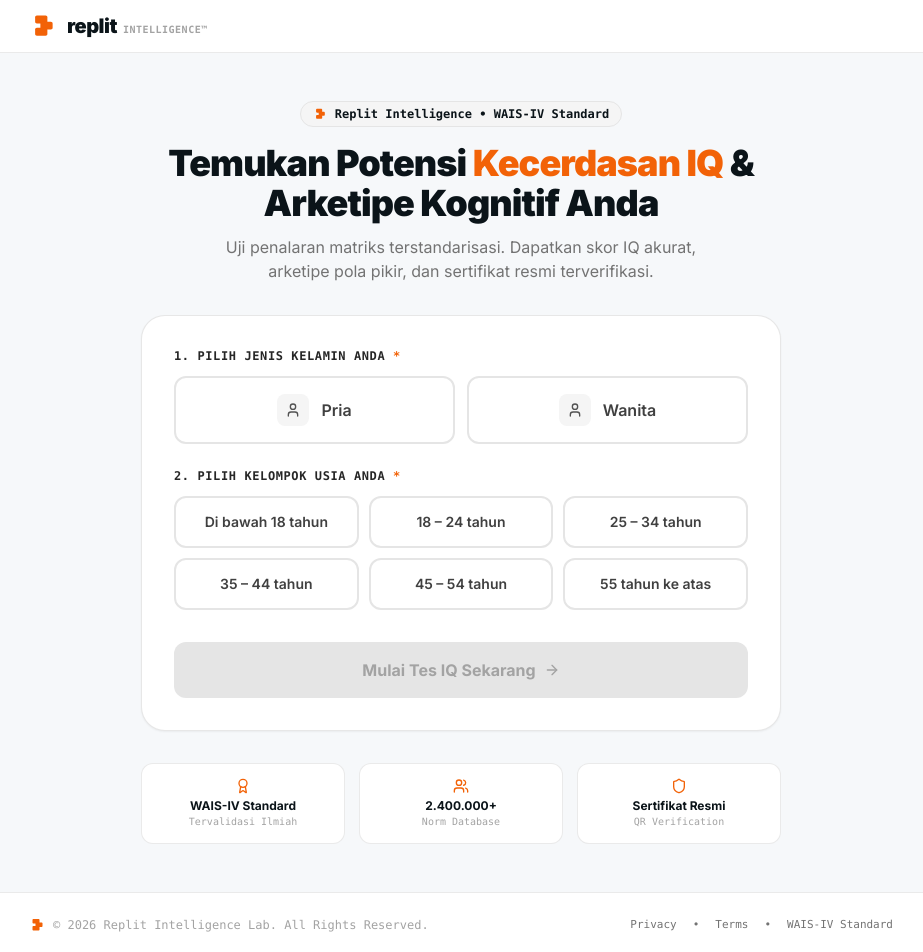
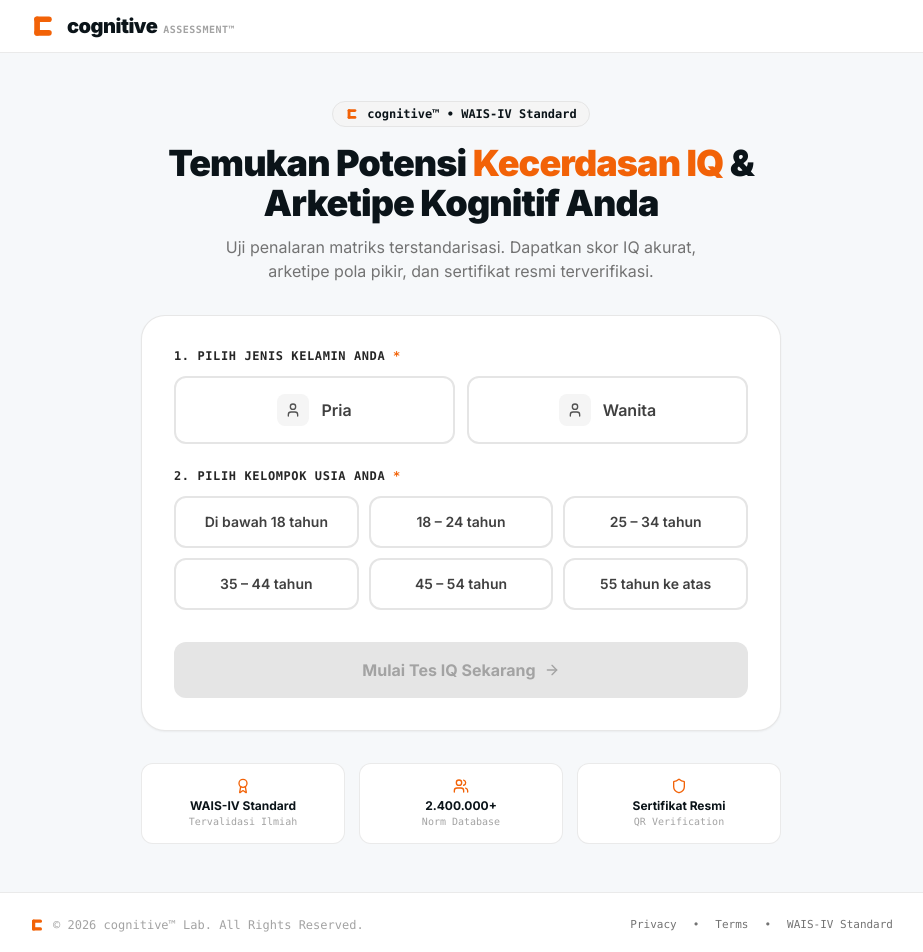
Before and after one commit to baihaqidr/IQ-Test, a React (Vite) app: page / in a window 1280 px wide. Shown: the top 952 px of the page, without its empty margins (179-1102 px from the left). Built offline with nearby package versions, Linux system fonts and the light colour scheme.

Commit message:
Update_Brand_To_Cognitive_With_Modular_C_Logo

```diff
--- a/src/App.jsx
+++ b/src/App.jsx
@@ -45,7 +45,7 @@
       // Finished all questions, calculate score & generate unique license
       const correctCount = Object.values(updatedAnswers).filter(a => a?.isCorrect).length;
       const finalIQ = Math.min(144, Math.max(90, Math.round(92 + (correctCount / questions.length) * 48)));
-      const genLicense = `REPL-ID-${Math.floor(100000 + Math.random() * 900000)}`;
+      const genLicense = `COG-ID-${Math.floor(100000 + Math.random() * 900000)}`;
 
       setCalculatedScore(finalIQ);
       setLicenseId(genLicense);
@@ -184,12 +184,12 @@
           <div className="flex items-center gap-2">
             <div className="w-4 h-4">
               <svg viewBox="0 0 32 32" fill="none" className="w-full h-full">
-                <path d="M7 6C7 4.89543 7.89543 4 9 4H19C20.1046 4 21 4.89543 21 6V11C21 12.1046 20.1046 13 19 13H9C7.89543 13 7 12.1046 7 11V6Z" fill="#F26207"/>
-                <path d="M13 13C13 11.8954 13.8954 11 15 11H25C26.1046 11 27 11.8954 27 13V18C27 19.1046 26.1046 20 25 20H15C13.8954 20 13 19.1046 13 18V13Z" fill="#F26207"/>
-                <path d="M7 20C7 18.8954 7.89543 18 9 18H19C20.1046 18 21 18.8954 21 20V25C21 26.1046 20.1046 27 19 27H9C7.89543 27 7 26.1046 7 25V20Z" fill="#F26207"/>
+                <rect x="6" y="5" width="20" height="6.5" rx="3.25" fill="#F26207" />
+                <rect x="6" y="5" width="6.5" height="22" rx="3.25" fill="#F26207" />
+                <rect x="6" y="20.5" width="20" height="6.5" rx="3.25" fill="#F26207" />
               </svg>
             </div>
-            <p>© 2026 Replit Intelligence Lab. All Rights Reserved.</p>
+            <p>© 2026 cognitive™ Lab. All Rights Reserved.</p>
           </div>
           <div className="flex items-center gap-4 text-[11px] text-neutral-500">
             <span className="hover:text-neutral-800 cursor-pointer">Privacy</span>
--- a/src/components/CalculatingLoader.jsx
+++ b/src/components/CalculatingLoader.jsx
@@ -44,13 +44,13 @@
 
   return (
     <div className="max-w-md mx-auto px-4 py-12 sm:py-16 text-center">
-      {/* Replit Prompt Logo Animated */}
+      {/* cognitive Geometric C Logo Animated */}
       <div className="w-16 h-16 rounded-2xl bg-white border border-neutral-200 shadow-sm flex items-center justify-center mx-auto mb-6 relative">
         <div className="w-9 h-9">
           <svg viewBox="0 0 32 32" fill="none" className="w-full h-full animate-pulse">
-            <path d="M7 6C7 4.89543 7.89543 4 9 4H19C20.1046 4 21 4.89543 21 6V11C21 12.1046 20.1046 13 19 13H9C7.89543 13 7 12.1046 7 11V6Z" fill="#F26207"/>
-            <path d="M13 13C13 11.8954 13.8954 11 15 11H25C26.1046 11 27 11.8954 27 13V18C27 19.1046 26.1046 20 25 20H15C13.8954 20 13 19.1046 13 18V13Z" fill="#F26207"/>
-            <path d="M7 20C7 18.8954 7.89543 18 9 18H19C20.1046 18 21 18.8954 21 20V25C21 26.1046 20.1046 27 19 27H9C7.89543 27 7 26.1046 7 25V20Z" fill="#F26207"/>
+            <rect x="6" y="5" width="20" height="6.5" rx="3.25" fill="#F26207" />
+            <rect x="6" y="5" width="6.5" height="22" rx="3.25" fill="#F26207" />
+            <rect x="6" y="20.5" width="20" height="6.5" rx="3.25" fill="#F26207" />
           </svg>
         </div>
       </div>
@@ -59,7 +59,7 @@
         Menganalisis Profil Kognitif
       </h2>
       <p className="text-xs text-neutral-500 mt-1 font-mono">
-        Replit Neural Psychometric Engine v4.2
+        cognitive™ Psychometric Engine v4.2
       </p>
 
       {/* Progress Counter & Bar */}
--- a/src/components/CheckoutModal.jsx
+++ b/src/components/CheckoutModal.jsx
@@ -35,7 +35,7 @@
         {!isPaid ? (
           <div>
             <div className="flex items-center gap-2 text-xs font-bold text-[#F26207] uppercase tracking-wider mb-2 font-mono">
-              <Lock className="w-3.5 h-3.5" /> Replit Secure Checkout
+              <Lock className="w-3.5 h-3.5" /> cognitive™ Secure Checkout
             </div>
             <h3 className="text-xl font-black text-[#0B1419]">
               Selesaikan Pembayaran
@@ -162,7 +162,7 @@
             <div className="my-6 p-4 bg-neutral-50 rounded-xl border border-neutral-200 text-left font-mono text-xs">
               <div className="flex items-center justify-between mb-2">
                 <span className="text-neutral-500">Nomor Lisensi:</span>
-                <span className="font-bold text-[#0B1419]">{licenseId || 'REPL-ID-992140'}</span>
+                <span className="font-bold text-[#0B1419]">{licenseId || 'COG-ID-992140'}</span>
               </div>
               <div className="flex items-center justify-between mb-2">
                 <span className="text-neutral-500">Skor Terverifikasi:</span>
@@ -175,7 +175,7 @@
             </div>
 
             <button
-              onClick={() => alert(`Mengunduh Sertifikat Replit_IQ_${user.name.replace(/\s+/g, '_')}.pdf...`)}
+              onClick={() => alert(`Mengunduh Sertifikat cognitive_IQ_${user.name.replace(/\s+/g, '_')}.pdf...`)}
               className="w-full py-4 rounded-xl font-bold text-sm bg-[#0B1419] hover:bg-[#F26207] text-white shadow-md flex items-center justify-center gap-2 cursor-pointer transition-all"
             >
               <Download className="w-4 h-4" />
--- a/src/components/DemographicsStep.jsx
+++ b/src/components/DemographicsStep.jsx
@@ -1,5 +1,5 @@
 import React, { useState } from 'react';
-import { User, Users, Shield, Award, ArrowRight, Brain } from 'lucide-react';
+import { User, Users, Shield, Award, ArrowRight } from 'lucide-react';
 
 const ageGroups = [
   { label: 'Di bawah 18 tahun', value: '<18' },
@@ -27,12 +27,12 @@
         <div className="inline-flex items-center gap-2 px-3 py-1 rounded-full bg-neutral-100 border border-neutral-200 text-[#0B1419] text-xs font-semibold mb-4 font-mono">
           <div className="w-3.5 h-3.5 flex items-center justify-center shrink-0">
             <svg viewBox="0 0 32 32" fill="none" className="w-full h-full">
-              <path d="M7 6C7 4.89543 7.89543 4 9 4H19C20.1046 4 21 4.89543 21 6V11C21 12.1046 20.1046 13 19 13H9C7.89543 13 7 12.1046 7 11V6Z" fill="#F26207"/>
-              <path d="M13 13C13 11.8954 13.8954 11 15 11H25C26.1046 11 27 11.8954 27 13V18C27 19.1046 26.1046 20 25 20H15C13.8954 20 13 19.1046 13 18V13Z" fill="#F26207"/>
-              <path d="M7 20C7 18.8954 7.89543 18 9 18H19C20.1046 18 21 18.8954 21 20V25C21 26.1046 20.1046 27 19 27H9C7.89543 27 7 26.1046 7 25V20Z" fill="#F26207"/>
+              <rect x="6" y="5" width="20" height="6.5" rx="3.25" fill="#F26207" />
+              <rect x="6" y="5" width="6.5" height="22" rx="3.25" fill="#F26207" />
+              <rect x="6" y="20.5" width="20" height="6.5" rx="3.25" fill="#F26207" />
             </svg>
           </div>
-          <span>Replit Intelligence • WAIS-IV Standard</span>
+          <span>cognitive™ • WAIS-IV Standard</span>
         </div>
 
         <h1 className="text-3xl sm:text-4xl font-black text-[#0B1419] tracking-tight leading-tight">
--- a/src/components/Header.jsx
+++ b/src/components/Header.jsx
@@ -18,23 +18,26 @@
   return (
     <header className="sticky top-0 z-40 bg-white border-b border-neutral-200/80 transition-all">
       <div className="max-w-4xl mx-auto px-4 py-3 flex items-center justify-between">
-        {/* Replit Official Logo & Wordmark */}
+        {/* Brand: cognitive with Geometric C Monogram */}
         <div className="flex items-center gap-2.5">
-          {/* Replit Official 3-Block SVG Icon */}
+          {/* Modular Geometric "C" Logo SVG */}
           <div className="w-7 h-7 shrink-0 flex items-center justify-center">
             <svg viewBox="0 0 32 32" fill="none" className="w-full h-full">
-              <path d="M7 6C7 4.89543 7.89543 4 9 4H19C20.1046 4 21 4.89543 21 6V11C21 12.1046 20.1046 13 19 13H9C7.89543 13 7 12.1046 7 11V6Z" fill="#F26207"/>
-              <path d="M13 13C13 11.8954 13.8954 11 15 11H25C26.1046 11 27 11.8954 27 13V18C27 19.1046 26.1046 20 25 20H15C13.8954 20 13 19.1046 13 18V13Z" fill="#F26207"/>
-              <path d="M7 20C7 18.8954 7.89543 18 9 18H19C20.1046 18 21 18.8954 21 20V25C21 26.1046 20.1046 27 19 27H9C7.89543 27 7 26.1046 7 25V20Z" fill="#F26207"/>
+              {/* Top Bar of C */}
+              <rect x="6" y="5" width="20" height="6.5" rx="3.25" fill="#F26207" />
+              {/* Left Pillar of C */}
+              <rect x="6" y="5" width="6.5" height="22" rx="3.25" fill="#F26207" />
+              {/* Bottom Bar of C */}
+              <rect x="6" y="20.5" width="20" height="6.5" rx="3.25" fill="#F26207" />
             </svg>
           </div>
 
           <div className="flex items-baseline gap-1.5">
             <span className="font-black text-xl text-[#0B1419] tracking-tight font-sans">
-              replit
+              cognitive
             </span>
             <span className="text-[10px] font-bold text-neutral-400 uppercase tracking-wider font-mono">
-              intelligence™
+              assessment™
             </span>
           </div>
         </div>
--- a/src/components/LeadCaptureStep.jsx
+++ b/src/components/LeadCaptureStep.jsx
@@ -27,9 +27,9 @@
         <div className="inline-flex items-center gap-2 px-3 py-1 rounded-full bg-orange-50 border border-orange-200 text-[#F26207] text-xs font-semibold mb-3 font-mono">
           <div className="w-3 h-3">
             <svg viewBox="0 0 32 32" fill="none" className="w-full h-full">
-              <path d="M7 6C7 4.89543 7.89543 4 9 4H19C20.1046 4 21 4.89543 21 6V11C21 12.1046 20.1046 13 19 13H9C7.89543 13 7 12.1046 7 11V6Z" fill="#F26207"/>
-              <path d="M13 13C13 11.8954 13.8954 11 15 11H25C26.1046 11 27 11.8954 27 13V18C27 19.1046 26.1046 20 25 20H15C13.8954 20 13 19.1046 13 18V13Z" fill="#F26207"/>
-              <path d="M7 20C7 18.8954 7.89543 18 9 18H19C20.1046 18 21 18.8954 21 20V25C21 26.1046 20.1046 27 19 27H9C7.89543 27 7 26.1046 7 25V20Z" fill="#F26207"/>
+              <rect x="6" y="5" width="20" height="6.5" rx="3.25" fill="#F26207" />
+              <rect x="6" y="5" width="6.5" height="22" rx="3.25" fill="#F26207" />
+              <rect x="6" y="20.5" width="20" height="6.5" rx="3.25" fill="#F26207" />
             </svg>
           </div>
           <span>Hasil Kognitif Terkalibrasi</span>
@@ -105,7 +105,7 @@
 
       <div className="mt-6 text-center text-xs text-neutral-400 flex items-center justify-center gap-1.5">
         <ShieldCheck className="w-4 h-4 text-emerald-600" />
-        <span>Replit Intelligence menjamin 100% privasi dan enkripsi data pribadi Anda.</span>
+        <span>cognitive™ menjamin 100% privasi dan enkripsi data pribadi Anda.</span>
       </div>
     </div>
   );
```
Also changed, not shown: api/send-certificate.js (+7 -7 lines), src/components/ResultsPaywall.jsx (+12 -12 lines).
